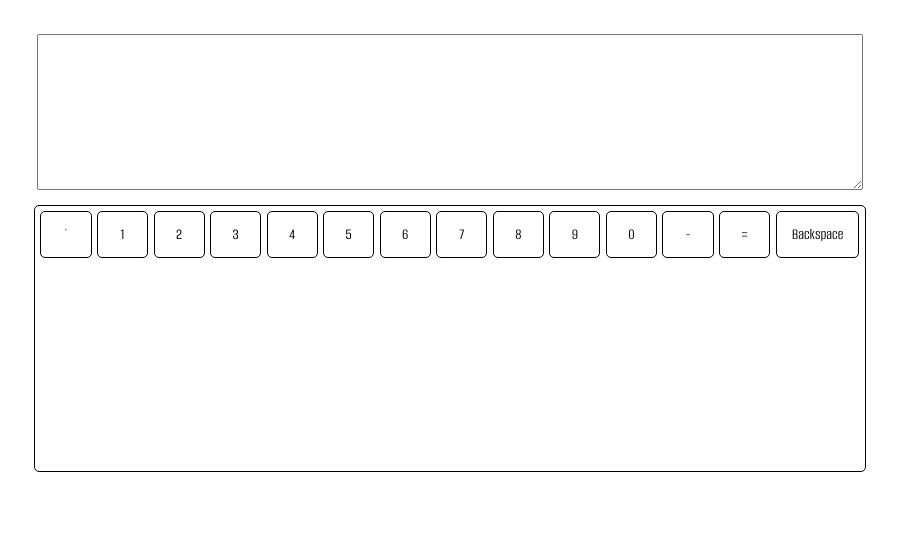
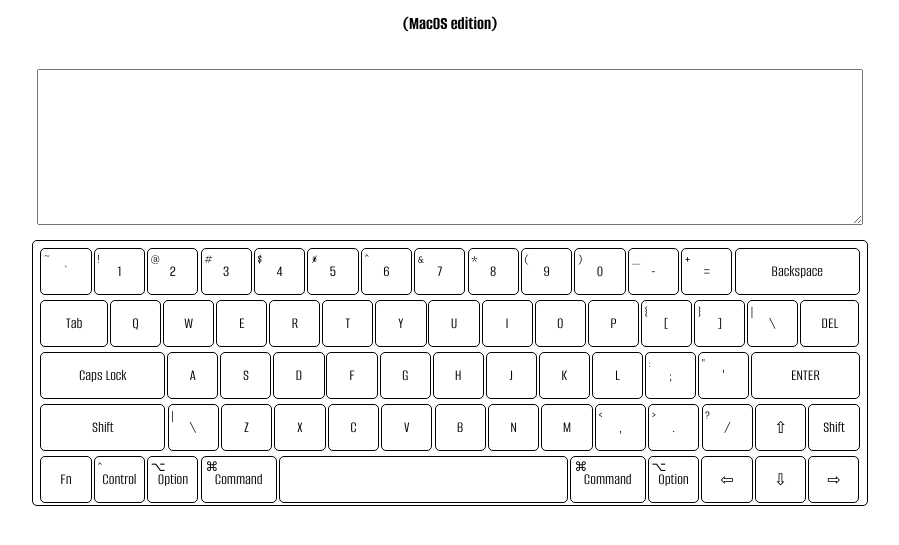
Before and after one commit to CoracaoDoMundo/virtual-keyboard, a website built with webpack: page src/index.html in a window 1280 px wide. Shown: the part 63-608 px from the top of the page, without its empty margins (190-1089 px from the left). Built offline with nearby package versions, Linux system fonts and the light colour scheme; files whose address does not match are found by name.

Commit message:
feat: add all keyboard buttons

```diff
--- a/src/assets/btn_values.json
+++ b/src/assets/btn_values.json
@@ -152,5 +152,577 @@
       "en": "",
       "ru": ""
     }
+  },
+  {
+    "code": "Tab",
+    "value": {
+      "en": "Tab",
+      "ru": "Tab"
+    },
+    "secondValue": {
+      "en": "",
+      "ru": ""
+    }
+  },
+  {
+    "code": "KeyQ",
+    "value": {
+      "en": "Q",
+      "ru": "Й"
+    },
+    "secondValue": {
+      "en": "",
+      "ru": ""
+    }
+  },
+  {
+    "code": "KeyW",
+    "value": {
+      "en": "W",
+      "ru": "Ц"
+    },
+    "secondValue": {
+      "en": "",
+      "ru": ""
+    }
+  },
+  {
+    "code": "KeyE",
+    "value": {
+      "en": "E",
+      "ru": "У"
+    },
+    "secondValue": {
+      "en": "",
+      "ru": ""
+    }
+  },
+  {
+    "code": "KeyR",
+    "value": {
+      "en": "R",
+      "ru": "К"
+    },
+    "secondValue": {
+      "en": "",
+      "ru": ""
+    }
+  },
+  {
+    "code": "KeyT",
+    "value": {
+      "en": "T",
+      "ru": "Е"
+    },
+    "secondValue": {
+      "en": "",
+      "ru": ""
+    }
+  },
+  {
+    "code": "KeyY",
+    "value": {
+      "en": "Y",
+      "ru": "Н"
+    },
+    "secondValue": {
+      "en": "",
+      "ru": ""
+    }
+  },
+  {
+    "code": "KeyU",
+    "value": {
+      "en": "U",
+      "ru": "Г"
+    },
+    "secondValue": {
+      "en": "",
+      "ru": ""
+    }
+  },
+  {
+    "code": "KeyI",
+    "value": {
+      "en": "I",
+      "ru": "Ш"
+    },
+    "secondValue": {
+      "en": "",
+      "ru": ""
+    }
+  },
+  {
+    "code": "KeyO",
+    "value": {
+      "en": "O",
+      "ru": "Щ"
+    },
+    "secondValue": {
+      "en": "",
+      "ru": ""
+    }
+  },
+  {
+    "code": "KeyP",
+    "value": {
+      "en": "P",
+      "ru": "З"
+    },
+    "secondValue": {
+      "en": "",
+      "ru": ""
+    }
+  },
+  {
+    "code": "BracketLeft",
+    "value": {
+      "en": "[",
+      "ru": "Х"
+    },
+    "secondValue": {
+      "en": "{",
+      "ru": ""
+    }
+  },
+  {
+    "code": "BracketRight",
+    "value": {
+      "en": "]",
+      "ru": "Ъ"
+    },
+    "secondValue": {
+      "en": "}",
+      "ru": ""
+    }
+  },
+  {
+    "code": "Backslash",
+    "value": {
+      "en": "\\",
+      "ru": "/"
+    },
+    "secondValue": {
+      "en": "|",
+      "ru": ""
+    }
+  },
+  {
+    "code": "Delete",
+    "value": {
+      "en": "DEL",
+      "ru": "DEL"
+    },
+    "secondValue": {
+      "en": "",
+      "ru": ""
+    }
+  },
+  {
+    "code": "CapsLock",
+    "value": {
+      "en": "Caps Lock",
+      "ru": "Caps Lock"
+    },
+    "secondValue": {
+      "en": "",
+      "ru": ""
+    }
+  },
+  {
+    "code": "KeyA",
+    "value": {
+      "en": "A",
+      "ru": "Ф"
+    },
+    "secondValue": {
+      "en": "",
+      "ru": ""
+    }
+  },
+  {
+    "code": "KeyS",
+    "value": {
+      "en": "S",
+      "ru": "Ы"
+    },
+    "secondValue": {
+      "en": "",
+      "ru": ""
+    }
+  },
+  {
+    "code": "KeyD",
+    "value": {
+      "en": "D",
+      "ru": "В"
+    },
+    "secondValue": {
+      "en": "",
+      "ru": ""
+    }
+  },
+  {
+    "code": "KeyF",
+    "value": {
+      "en": "F",
+      "ru": "А"
+    },
+    "secondValue": {
+      "en": "",
+      "ru": ""
+    }
+  },
+  {
+    "code": "KeyG",
+    "value": {
+      "en": "G",
+      "ru": "П"
+    },
+    "secondValue": {
+      "en": "",
+      "ru": ""
+    }
+  },
+  {
+    "code": "KeyH",
+    "value": {
+      "en": "H",
+      "ru": "Р"
+    },
+    "secondValue": {
+      "en": "",
+      "ru": ""
+    }
+  },
+  {
+    "code": "KeyJ",
+    "value": {
+      "en": "J",
+      "ru": "О"
+    },
+    "secondValue": {
+      "en": "",
+      "ru": ""
+    }
+  },
+  {
+    "code": "KeyK",
+    "value": {
+      "en": "K",
+      "ru": "Л"
+    },
+    "secondValue": {
+      "en": "",
+      "ru": ""
+    }
+  },
+  {
+    "code": "KeyL",
+    "value": {
+      "en": "L",
+      "ru": "Д"
+    },
+    "secondValue": {
+      "en": "",
+      "ru": ""
+    }
+  },
+  {
+    "code": "Semicolon",
+    "value": {
+      "en": ";",
+      "ru": "Ж"
+    },
+    "secondValue": {
+      "en": ":",
+      "ru": ""
+    }
+  },
+  {
+    "code": "Quote",
+    "value": {
+      "en": "'",
+      "ru": "Э"
+    },
+    "secondValue": {
+      "en": "\"",
+      "ru": ""
+    }
+  },
+  {
+    "code": "Enter",
+    "value": {
+      "en": "ENTER",
+      "ru": "ENTER"
+    },
+    "secondValue": {
+      "en": "",
+      "ru": ""
+    }
+  },
+  {
+    "code": "ShiftLeft",
+    "value": {
+      "en": "Shift",
+      "ru": "Shift"
+    },
+    "secondValue": {
+      "en": "",
+      "ru": ""
+    }
+  },
+  {
+    "code": "Backslash",
+    "value": {
+      "en": "\\",
+      "ru": "\\"
+    },
+    "secondValue": {
+      "en": "|",
+      "ru": "/"
+    }
+  },
+  {
+    "code": "KeyZ",
+    "value": {
+      "en": "Z",
+      "ru": "Я"
+    },
+    "secondValue": {
+      "en": "",
+      "ru": ""
+    }
+  },
+  {
+    "code": "KeyX",
+    "value": {
+      "en": "X",
+      "ru": "Ч"
+    },
+    "secondValue": {
+      "en": "",
+      "ru": ""
+    }
+  },
+  {
+    "code": "KeyC",
+    "value": {
+      "en": "C",
+      "ru": "С"
+    },
+    "secondValue": {
+      "en": "",
+      "ru": ""
+    }
+  },
+  {
+    "code": "KeyV",
+    "value": {
+      "en": "V",
+      "ru": "М"
+    },
+    "secondValue": {
+      "en": "",
+      "ru": ""
+    }
+  },
+  {
+    "code": "KeyB",
+    "value": {
+      "en": "B",
+      "ru": "И"
+    },
+    "secondValue": {
+      "en": "",
+      "ru": ""
+    }
+  },
+  {
+    "code": "KeyN",
+    "value": {
+      "en": "N",
+      "ru": "Т"
+    },
+    "secondValue": {
+      "en": "",
+      "ru": ""
+    }
+  },
+  {
+    "code": "KeyM",
+    "value": {
+      "en": "M",
+      "ru": "Ь"
+    },
+    "secondValue": {
+      "en": "",
+      "ru": ""
+    }
+  },
+  {
+    "code": "Comma",
+    "value": {
+      "en": ",",
+      "ru": "Б"
+    },
+    "secondValue": {
+      "en": "<",
+      "ru": "<"
+    }
+  },
+  {
+    "code": "Period",
+    "value": {
+      "en": ".",
+      "ru": "Ю"
+    },
+    "secondValue": {
+      "en": ">",
+      "ru": ">"
+    }
+  },
+  {
+    "code": "Slash",
+    "value": {
+      "en": "/",
+      "ru": "."
+    },
+    "secondValue": {
+      "en": "?",
+      "ru": ","
+    }
+  },
+  {
+    "code": "ArrowUp",
+    "value": {
+      "en": "⇧",
+      "ru": "⇧"
+    },
+    "secondValue": {
+      "en": "",
+      "ru": ""
+    }
+  },
+  {
+    "code": "ShiftRight",
+    "value": {
+      "en": "Shift",
+      "ru": "Shift"
+    },
+    "secondValue": {
+      "en": "",
+      "ru": ""
+    }
+  },
+  {
+    "code": "Function",
+    "value": {
+      "en": "Fn",
+      "ru": "Fn"
+    },
+    "secondValue": {
+      "en": "",
+      "ru": ""
+    }
+  },
+  {
+    "code": "ControlLeft",
+    "value": {
+      "en": "Control",
+      "ru": "Control"
+    },
+    "secondValue": {
+      "en": "^",
+      "ru": "^"
+    }
+  },
+  {
+    "code": "AltLeft",
+    "value": {
+      "en": "Option",
+      "ru": "Option"
+    },
+    "secondValue": {
+      "en": "⌥",
+      "ru": "⌥"
+    }
+  },
+  {
+    "code": "ControlLeft",
+    "value": {
+      "en": "Command",
+      "ru": "Command"
+    },
+    "secondValue": {
+      "en": "⌘",
+      "ru": "⌘"
+    }
+  },
+  {
+    "code": "Space",
+    "value": {
+      "en": " ",
+      "ru": " "
+    },
+    "secondValue": {
+      "en": "",
+      "ru": ""
+    }
+  },
+  {
+    "code": "ControlRight",
+    "value": {
+      "en": "Command",
+      "ru": "Command"
+    },
+    "secondValue": {
+      "en": "⌘",
+      "ru": "⌘"
+    }
+  },
+  {
+    "code": "AltRight",
+    "value": {
+      "en": "Option",
+      "ru": "Option"
+    },
+    "secondValue": {
+      "en": "⌥",
+      "ru": "⌥"
+    }
+  },
+  {
+    "code": "ArrowLeft",
+    "value": {
+      "en": "⇦",
+      "ru": "⇦"
+    },
+    "secondValue": {
+      "en": "",
+      "ru": ""
+    }
+  },
+  {
+    "code": "ArrowDown",
+    "value": {
+      "en": "⇩",
+      "ru": "⇩"
+    },
+    "secondValue": {
+      "en": "",
+      "ru": ""
+    }
+  },
+  {
+    "code": "ArrowRight",
+    "value": {
+      "en": "⇨",
+      "ru": "⇨"
+    },
+    "secondValue": {
+      "en": "",
+      "ru": ""
+    }
   }
 ]
--- a/src/index.js
+++ b/src/index.js
@@ -3,10 +3,38 @@
 import Btn from './scripts/btn_class.js';
 import btnValues from './assets/btn_values.json';
 
-function createHeader(text) {
+const lang = 'en';
+
+// function setLocalStorage() {
+//   localStorage.setItem('language', lang);
+// }
+// window.addEventListener('beforeunload', setLocalStorage);
+
+// function getLocalStorage() {
+//   if (localStorage.getItem('language') === 'undefined') {
+//     lang = 'en';
+//   } else {
+//     lang = localStorage.getItem('language');
+//     console.log(lang);
+//   }
+// }
+
+// window.addEventListener('load', getLocalStorage);
+
+function createHeader() {
   const header = document.createElement('h1');
-  header.textContent = text;
-  return header;
+  header.style.marginBottom = '0';
+  const subhead = document.createElement('h3');
+  subhead.style.marginTop = '0';
+  if (lang === 'en') {
+    header.textContent = 'Virtual keyboard';
+    subhead.textContent = '(MacOS edition)';
+  } else if (lang === 'ru') {
+    header.textContent = 'Виртуальная клавиатура';
+    subhead.textContent = '(Создана для системы MacOS)';
+  }
+  document.body.prepend(subhead);
+  document.body.prepend(header);
 }
 
 function addTextField() {
@@ -19,22 +47,55 @@
 const keyboardSection = document.createElement('div');
 keyboardSection.classList.add('field');
 
-function createBtn(i) {
-  const button = new Btn(btnValues[i].code, btnValues[i].value.en, btnValues[i].secondValue.en);
+function createBtn(i, l) {
+  const button = new Btn(btnValues[i].code, btnValues[i].value[l], btnValues[i].secondValue[l]);
   const el = document.createElement('div');
+  const elSecondValue = document.createElement('span');
   el.classList.add('btn');
   el.textContent = button.getValue();
+  elSecondValue.textContent = button.getSecondValue();
+  elSecondValue.classList.add('btnSecondValue');
+  el.prepend(elSecondValue);
   if (el.textContent === 'Backspace') {
     el.classList.add('backspace');
+  }
+  if (el.textContent === 'Tab') {
+    el.classList.add('tab');
+  }
+  if (el.textContent === 'DEL') {
+    el.classList.add('del');
+  }
+  if (el.textContent === 'Caps Lock') {
+    el.classList.add('caps');
+  }
+  if (el.textContent === 'Shift' && i === 42) {
+    el.classList.add('shift');
+  }
+  if (el.textContent === 'ENTER') {
+    el.classList.add('enter');
+  }
+  if (el.textContent === 'Command' || i === 59 || i === 61) {
+    el.classList.add('cmnd');
+  }
+  if (el.textContent === ' ') {
+    el.classList.add('space');
   }
   return el;
 }
 
-btnValues.map((_, i) => {
-  keyboardSection.append(createBtn(i));
-  return keyboardSection;
-});
+function fillKeyboard() {
+  btnValues.map((_, i) => {
+    keyboardSection.append(createBtn(i, lang));
+    return keyboardSection;
+  });
+}
 
-document.body.prepend(createHeader('Virtual keyboard'));
+window.addEventListener('load', fillKeyboard);
+window.addEventListener('load', createHeader);
+
 document.body.append(addTextField());
 document.body.append(keyboardSection);
+
+const btns = document.querySelectorAll('.btn');
+const field = document.querySelector('textarea');
+// console.log(btns);
--- a/src/style.css
+++ b/src/style.css
@@ -4,6 +4,7 @@
   margin: 0 auto;
   font-family: 'Alumni Sans';
   align-items: center;
+  max-width: 1024px;
   width: 80%;
   row-gap: 15px;
 }
@@ -17,8 +18,10 @@
   display: flex;
   flex-wrap: wrap;
   justify-content: space-between;
-    padding: 5px;
-    height: 255px;
+  align-content: flex-start;
+  row-gap: 5px;
+  padding: 7px;
+  height: 250px;
   border: 1px solid black;
   border-radius: 5px;
 }
@@ -27,12 +30,49 @@
   display: flex;
   justify-content: center;
   align-items: center;
+  position: relative;
   width: 6%;
   height: 45px;
-    border: .5px solid black;
+  border: 0.5px solid black;
   border-radius: 5px;
+  cursor: pointer;
 }
 
-.backspace {
-    width: 10%;
+.activeBtn {
+  background: orange;
+  border: 0.5px solid orange;
+  color: white;
 }
+
+.btnSecondValue {
+  position: absolute;
+  left: 5%;
+  top: 3%;
+  font-size: 0.8em;
+}
+
+.backspace,
+.caps,
+.shift {
+  width: 15%;
+}
+
+.tab {
+  width: 8%;
+}
+
+.del {
+  width: 7%;
+}
+
+.enter {
+  width: 13%;
+}
+
+.cmnd {
+  width: 9%;
+}
+
+.space {
+  width: 35%;
+}
```
Lines whose indentation alone changed are shown as unchanged.
